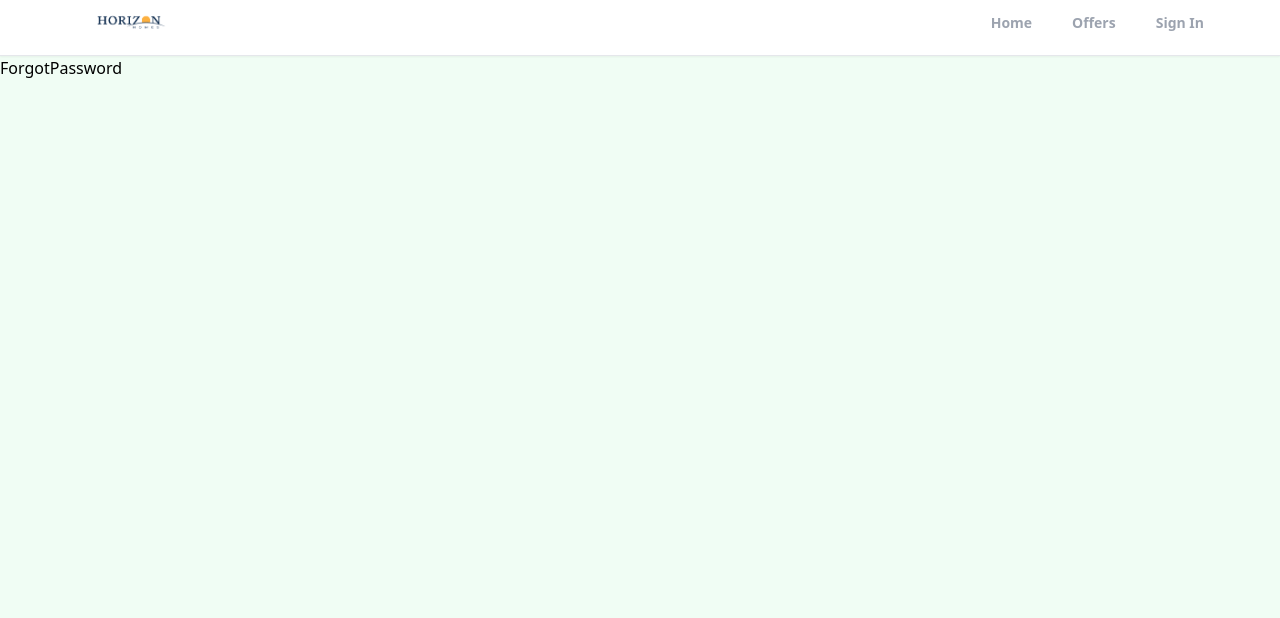
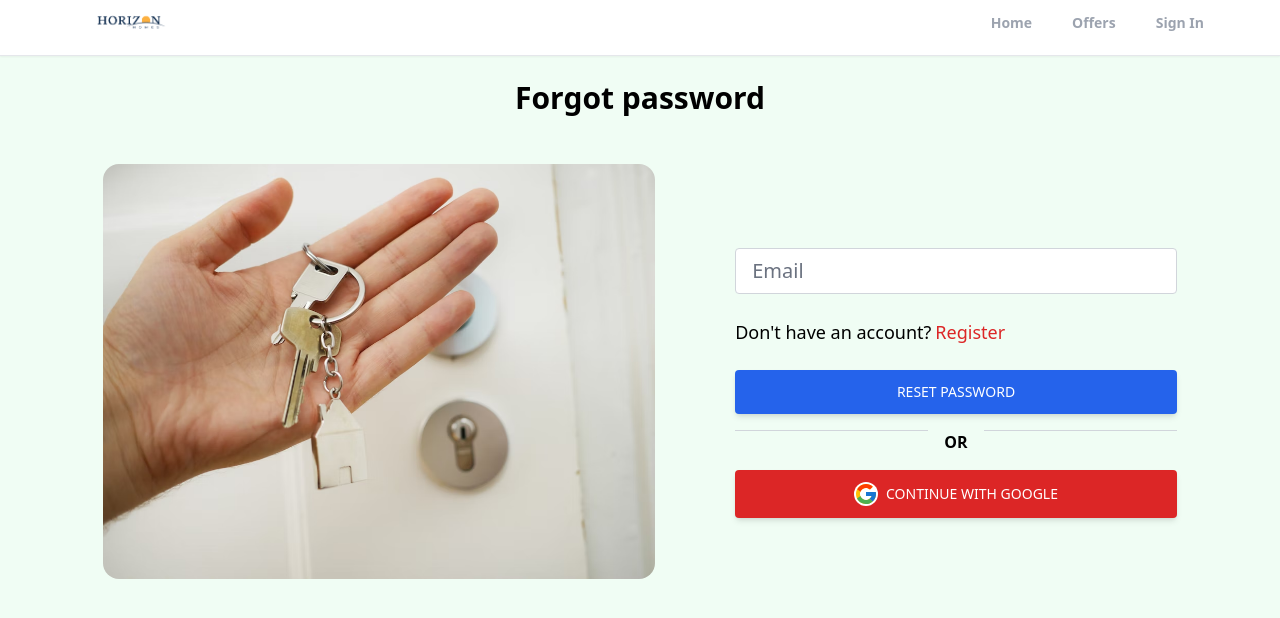
Before and after one commit to ionuts94/horizonhomes, a React (Create React App) app: page /forgot-password in a window 1280 px wide. Shown: the top 618 px of the page. Built offline with nearby package versions, Linux system fonts and the light colour scheme.

Commit message:
WIP - Added jsconfig.json and created ForgotPassword page plus few small tweeks

```diff
--- a/package.json
+++ b/package.json
@@ -6,12 +6,14 @@
     "@testing-library/jest-dom": "^5.16.5",
     "@testing-library/react": "^13.4.0",
     "@testing-library/user-event": "^13.5.0",
+    "path": "^0.12.7",
     "react": "^18.2.0",
     "react-dom": "^18.2.0",
     "react-icons": "^4.7.1",
     "react-scripts": "5.0.1",
     "uuid": "^9.0.0",
-    "web-vitals": "^2.1.4"
+    "web-vitals": "^2.1.4",
+    "webpack": "^5.75.0"
   },
   "scripts": {
     "start": "react-scripts start",
--- a/src/components/Buttons/FullWidthButton.js
+++ b/src/components/Buttons/FullWidthButton.js
@@ -12,3 +12,40 @@ export function FullWidthButton({ children, onClick = () => null, disabled, clas
     </button>
   )
 }
+
+export function SignInButton({ ...rest }) {
+  return (
+    <FullWidthButton {...rest}>
+      SIGN IN
+    </FullWidthButton>
+  )
+}
+
+export function SignUpButton({ ...rest }) {
+  return (
+    <FullWidthButton {...rest}>
+      SIGN UP
+    </FullWidthButton>
+  )
+}
+
+export function SignWithGoogleButton({ ...rest }) {
+  return (
+    <FullWidthButton
+      classNames='bg-red-600 hover:bg-red-700 active:bg-red-800 flex items-center justify-center'
+      {...rest}
+    >
+      CONTINUE WITH GOOGLE
+    </FullWidthButton>
+  )
+}
+
+export function ResetPasswordButton({ ...rest }) {
+  return (
+    <FullWidthButton
+      {...rest}
+    >
+      RESET PASSWORD
+    </FullWidthButton>
+  )
+}
--- a/src/components/Form/Form.js
+++ b/src/components/Form/Form.js
@@ -55,7 +55,13 @@ export function Form({ children }) {
 
         if (React.isValidElement(child) && child.props.type === 'submit') {
           return React.cloneElement(child, {
-            onClick: () => child.props.onClick(state)
+            onClick: () => {
+              if (typeof child.props.onClick !== 'function') {
+                console.warn("There is no onClick handler passed to this button: ", child.type.name);
+                return;
+              }
+              child.props.onClick(state)
+            }
           });
         }
 
@@ -97,7 +103,7 @@ export function Form({ children }) {
   }
 
   return (
-    <form>
+    <form onSubmit={(e) => e.preventDefault()}>
       {childrenWithProps}
     </form>
   )
--- a/src/components/Header/Header.jsx
+++ b/src/components/Header/Header.jsx
@@ -1,5 +1,5 @@
 import React from 'react';
-import HorizonLogo from '../../assets/hh-logo.png'
+import HorizonLogo from 'assets/hh-logo.png'
 import { useLocation, useNavigate } from 'react-router-dom'
 
 export function Header() {
--- a/src/components/index.js
+++ b/src/components/index.js
@@ -1,3 +1,3 @@
 export { Header } from './Header/Header';
-export { FullWidthButton } from './Buttons/FullWidthButton';
+export { FullWidthButton, SignInButton, SignUpButton, SignWithGoogleButton } from './Buttons/FullWidthButton';
 export { Form } from './Form/Form';
--- a/src/pages/ForgotPassword/ForgotPassword.jsx
+++ b/src/pages/ForgotPassword/ForgotPassword.jsx
@@ -1,7 +1,50 @@
-import React from 'react'
+import React from 'react';
+import SignInImage from 'assets/sign-in.avif';
+import { FcGoogle } from 'react-icons/fc'
+import { Link } from 'react-router-dom';
+import { FullWidthButton, Form } from 'components';
+import { ResetPasswordButton } from 'components/Buttons/FullWidthButton';
 
 export function ForgotPassword() {
   return (
-    <div>ForgotPassword</div>
+    <section>
+      <h1 className='text-3xl text-center mt-6 font-bold'>Forgot password</h1>
+      <div className='flex justify-center flex-wrap items-center px-6 py-12 max-w-6xl mx-auto'>
+        <div className='md:w-[67%] lg:w-[50%] mb-12 md:mb-6'>
+          <img className='w-full rounded-2xl' src={SignInImage} alt='sign-in-key' />
+        </div>
+
+        <div className='w-full md:w-[67%] lg:w-[40%] lg:ml-20'>
+          <Form>
+            <Form.Input
+              type='email'
+              id='email'
+              placeholder='Email'
+            />
+
+            <div className='flex justify-between whitespace-nowrap text-sm sm:text-lg'>
+              <p className='mb-6'>Don't have an account?
+                <Link to='/sign-up' className='text-red-600 hover:text-red-700 transition duration-200 ease-in-out ml-1'>Register</Link>
+              </p>
+            </div>
+
+            <ResetPasswordButton
+              type='submit'
+            />
+
+            <div className='my-4 flex tems-center before:flex-1 before:border-t before:border-gray-300 after:flex-1 after:border-t after:border-gray-300'>
+              <p className='text-center font-semibold mx-4'>OR</p>
+            </div>
+
+            <FullWidthButton
+              classNames='bg-red-600 hover:bg-red-700 active:bg-red-800 flex items-center justify-center'
+            >
+              <FcGoogle className='text-2xl bg-white rounded-full mr-2' />
+              CONTINUE WITH GOOGLE
+            </FullWidthButton>
+          </Form>
+        </div>
+      </div>
+    </section>
   )
 }
--- a/src/pages/SignIn/SignIn.jsx
+++ b/src/pages/SignIn/SignIn.jsx
@@ -1,28 +1,9 @@
 import React, { useState } from 'react';
-import SignInImage from '../../assets/sign-in.avif';
-import { AiFillEyeInvisible, AiFillEye } from 'react-icons/ai';
-import { FcGoogle } from 'react-icons/fc'
 import { Link } from 'react-router-dom';
-import { FullWidthButton } from '../../components';
+import SignInImage from 'assets/sign-in.avif';
+import { SignUpButton, Form, SignWithGoogleButton } from 'components';
 
 export function SignIn() {
-  const [showPassword, setShowPassword] = useState(false);
-  const [formData, setFormData] = useState({
-    email: '',
-    password: ''
-  })
-
-  function onChange(e) {
-    setFormData({
-      ...formData,
-      [e.target.id]: e.target.value
-    })
-  }
-
-  function toggleShowPassword() {
-    setShowPassword(showPassword => !showPassword);
-  }
-
   return (
     <section>
       <h1 className='text-3xl text-center mt-6 font-bold'>Sign In</h1>
@@ -32,36 +13,18 @@ export function SignIn() {
         </div>
 
         <div className='w-full md:w-[67%] lg:w-[40%] lg:ml-20'>
-          <form>
-            <input
-              className='mb-6 w-full px-4 py-2 text-xl text-gray-700 bg-white border-gray-300 rounded transition ease-in-out'
+          <Form>
+            <Form.Input
               type='email'
               id='email'
-              value={formData.email}
-              onChange={onChange}
-              placeholder='Email address'
+              placeholder='Email'
             />
 
-            <div className='relative mb-6'>
-              <input
-                className='w-full px-4 py-2 text-xl text-gray-700 bg-white border-gray-300 rounded transition ease-in-out'
-                type={`${showPassword ? 'text' : 'password'}`}
-                id='password'
-                value={formData.password}
-                onChange={onChange}
-                placeholder='Password'
-              />
-              {showPassword
-                ? <AiFillEyeInvisible
-                  onClick={toggleShowPassword}
-                  className='absolute right-3 top-3 text-xl cursor-pointer'
-                />
-                : <AiFillEye
-                  onClick={toggleShowPassword}
-                  className='absolute right-3 top-3 text-xl cursor-pointer'
-                />
-              }
-            </div>
+            <Form.Input
+              type='password'
+              id='password'
+              placeholder='Password'
+            />
 
             <div className='flex justify-between whitespace-nowrap text-sm sm:text-lg'>
               <p className='mb-6'>Don't have an account?
@@ -72,24 +35,17 @@ export function SignIn() {
               </p>
             </div>
 
-            <FullWidthButton
+            <SignUpButton
               type='submit'
-            >
-              Sign in
-            </FullWidthButton>
+              onClick={(data) => console.log(data)}
+            />
 
             <div className='my-4 flex tems-center before:flex-1 before:border-t before:border-gray-300 after:flex-1 after:border-t after:border-gray-300'>
               <p className='text-center font-semibold mx-4'>OR</p>
             </div>
 
-            <FullWidthButton
-              classNames='bg-red-600 hover:bg-red-700 active:bg-red-800 flex items-center justify-center'
-            >
-              <FcGoogle className='text-2xl bg-white rounded-full mr-2' />
-              CONTINUE WITH GOOGLE
-            </FullWidthButton>
-
-          </form>
+            <SignWithGoogleButton />
+          </Form>
         </div>
       </div>
     </section>
--- a/src/pages/SignUp/SignUp.jsx
+++ b/src/pages/SignUp/SignUp.jsx
@@ -1,9 +1,7 @@
-import React, { useState } from 'react';
-import SignInImage from '../../assets/sign-in.avif';
-import { AiFillEyeInvisible, AiFillEye } from 'react-icons/ai';
-import { FcGoogle } from 'react-icons/fc'
+import React from 'react';
+import SignInImage from 'assets/sign-in.avif';
 import { Link } from 'react-router-dom';
-import { FullWidthButton, Form } from '../../components';
+import { SignUpButton, Form, SignWithGoogleButton } from 'components';
 
 export function SignUp() {
   return (
@@ -31,32 +29,27 @@ export function SignUp() {
               id='password'
               placeholder='Password'
             />
+
             <div className='flex justify-between whitespace-nowrap text-sm sm:text-lg'>
               <p className='mb-6'>Have an account?
-                <Link to='/sign-in' className='text-red-600 hover:text-red-700 transition duration-200 ease-in-out ml-1'>Register</Link>
+                <Link to='/sign-in' className='text-red-600 hover:text-red-700 transition duration-200 ease-in-out ml-1'>Login</Link>
               </p>
               <p>
                 <Link to='/forgot-password' className='text-blue-600 hover:text-blue-700 transition duration-200 ease-in-out ml-1'>Forgot password?</Link>
               </p>
             </div>
 
-            <FullWidthButton
+            <SignUpButton
               type='submit'
               onClick={(data) => console.log(data)}
-            >
-              Sign up
-            </FullWidthButton>
+            />
 
             <div className='my-4 flex tems-center before:flex-1 before:border-t before:border-gray-300 after:flex-1 after:border-t after:border-gray-300'>
               <p className='text-center font-semibold mx-4'>OR</p>
             </div>
 
-            <FullWidthButton
-              classNames='bg-red-600 hover:bg-red-700 active:bg-red-800 flex items-center justify-center'
-            >
-              <FcGoogle className='text-2xl bg-white rounded-full mr-2' />
-              CONTINUE WITH GOOGLE
-            </FullWidthButton>
+            <SignWithGoogleButton />
+
           </Form>
         </div>
       </div>
```
Also changed, not shown: jsconfig.json (added, +8 -0 lines), 1 other file (tests, documents, lock files or other folders).
